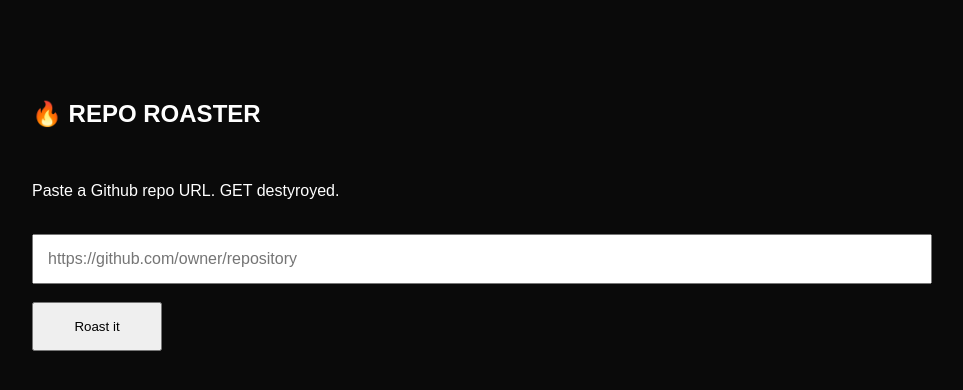
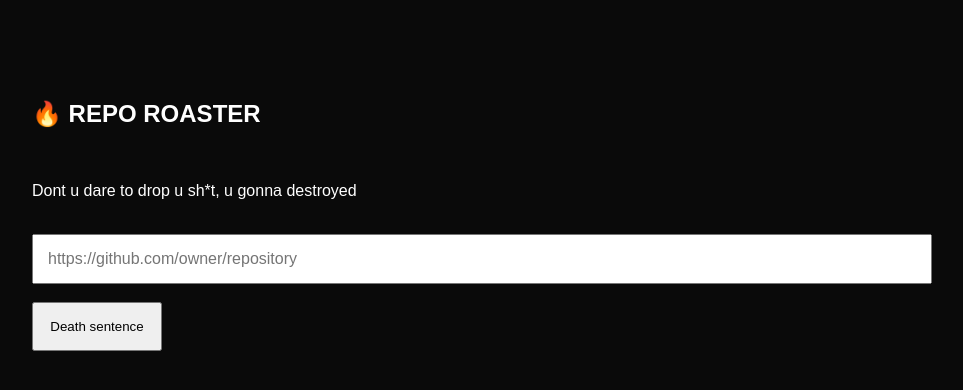
Before and after one commit to Broccoliux/repo-roaster, a Flask app: page / in a window 1280 px wide. Shown: the top 390 px of the page, without its empty margins (158-1121 px from the left). Run offline with Flask 3, Linux system fonts and the light colour scheme.

Commit message:
Update index.html

```diff
--- a/templates/index.html
+++ b/templates/index.html
@@ -1,33 +1,44 @@
 <!DOCTYPE html>
 <html lang="en">
+
 <head>
     <meta charset="UTF-8">
-    <meta name="viewport" content="width=device-width, initial-scale=1.0">
-    <title>Repo Roaster</title>
+    <meta name="viewpoint" content="width=devic-width, initial-scale=1.0">
+
+
+    <title>REPO ROASTER</title>
+
 
     <link rel="stylesheet" href="{{ url_for('static', filename='style.css') }}">
-    <script src="{{ url_for('static', filename='script.js') }}" defer></script>
 </head>
 
 <body>
+
     <main>
+
         <section class="hero">
             <h1>🔥 REPO ROASTER</h1>
 
-        <p>Paste a Github repo URL. GET destyroyed.</p>
+            <p>Dont u dare to drop u sh*t, u gonna destroyed</p>
 
             <input
+
                 type="text"
                 id="repo-url"
                 placeholder="https://github.com/owner/repository"
+
             >
 
             <button id="roast-btn">
-            Roast it
+                Death sentence
             </button>
         </section>
-     <section id="result">
-     </section>
+
+        <section id="result"></section>
+
         </main>
+
+        <!-- to  load js after the HTML-->
+        <script src="{{ url_for('static', filename = 'script.js')}}"></script>
 </body>
 </html>
```
Lines whose indentation alone changed are shown as unchanged.
